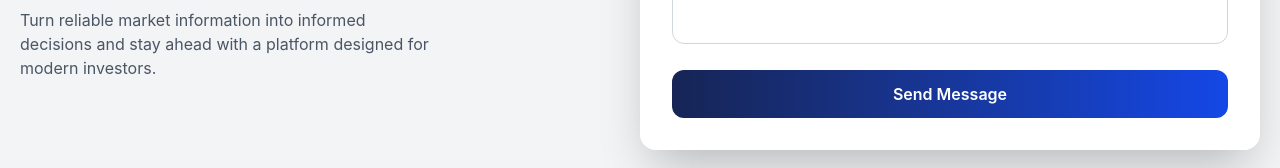
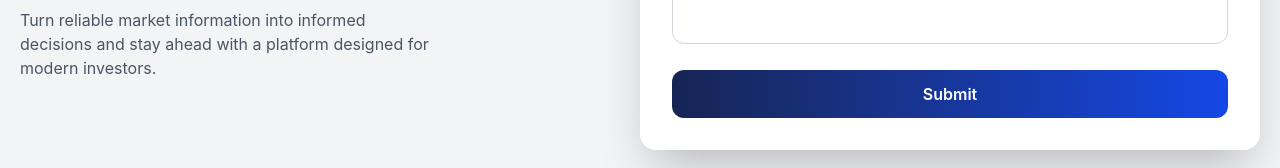
Before and after one commit to amansingh36645/Stock-Analyzer, a React (Vite) app: page /contact in a window 1280 px wide. Shown: the part 848-1016 px from the top of the page. Built offline with nearby package versions, Linux system fonts and the light colour scheme.

Commit message:
Added email integration in contact form

```diff
--- a/package.json
+++ b/package.json
@@ -10,12 +10,14 @@
     "preview": "vite preview"
   },
   "dependencies": {
+    "@emailjs/browser": "^4.4.1",
     "@remixicon/react": "^4.9.0",
     "@tailwindcss/vite": "^4.3.2",
     "axios": "^1.18.1",
     "react": "^19.2.6",
     "react-dom": "^19.2.6",
     "react-router-dom": "^7.18.1",
+    "react-toastify": "^11.1.0",
     "tailwindcss": "^4.3.2"
   },
   "devDependencies": {
--- a/src/components/NewsCard.jsx
+++ b/src/components/NewsCard.jsx
@@ -1,18 +1,48 @@
 import React from "react";
 
-const NewsCard = ({layout,img,title,category,publish}) => {
+const NewsCard = ({ layout, img, title, category, publish }) => {
   return (
-    <div className="shrink-0 w-75 ">
-      <div className={layout === "horizontal" ? "flex flex-col gap-4" : "flex gap-5" }  >
-        <img className={layout === "vertical" ? "w-24 h-24 ":""}  width={375} height={250} src={img} alt="" />
-        <div className="justify-center flex flex-col">
-          <h3 className="text-lg font-bold">{title}</h3>
-          <div className="flex gap-4">
-            <h1 className="text-cyan-700 font-bold">{category}</h1>
-            <p className="text-gray-700">{publish}</p>
+    <div className="shrink-0 w-80 group cursor-pointer ">
+      <div
+        className={
+          layout === "horizontal"
+            ? "flex flex-col gap-4"
+            : "flex gap-5 items-start"
+        }
+      >
+        {/* Image */}
+        <img
+          src={img}
+          alt={title}
+          className={
+            layout === "vertical"
+              ? "w-28 h-28 rounded-xl object-cover group-hover:scale-105 transition duration-300"
+              : "w-full h-52 rounded-2xl object-cover group-hover:scale-105 transition duration-300"
+          }
+        />
+
+        {/* Content */}
+        <div className="flex flex-col justify-between flex-1">
+          {/* Category */}
+          <span className="bg-blue-100 text-blue-700 text-xs font-semibold px-3 py-1 rounded-full w-fit">
+            {category}
+          </span>
+
+          {/* Title */}
+          <h3 className="text-lg font-bold text-gray-900 mt-3 group-hover:text-blue-800 transition line-clamp-2">
+            {title}
+          </h3>
+
+          {/* Author & Time */}
+          <div className="flex justify-between items-center mt-4 text-sm text-gray-500">
+            <span>{publish}</span>
           </div>
         </div>
-        <div className={layout === "horizontal" ? "w-full h-0.5 bg-gray-300" : ""}></div>
+
+        {/* Divider only for horizontal layout */}
+        {layout === "horizontal" && (
+          <div className="w-full h-px bg-gray-200 mt-2"></div>
+        )}
       </div>
     </div>
   );
--- a/src/index.css
+++ b/src/index.css
@@ -6,7 +6,7 @@
 }
 
 .horizontal-scroll::-webkit-scrollbar-track {
-  background: #fdfdfd;
+  background: #b5b5b5;
   border-radius: 9999px;
 }
 
--- a/src/pages/Contact.jsx
+++ b/src/pages/Contact.jsx
@@ -1,6 +1,33 @@
-import React from "react";
+import React, { useRef, useState } from "react";
+import emailjs from "@emailjs/browser";
+import { ToastContainer, toast } from "react-toastify";
+
+//toaster not done yet will se tomorrow
 
 const Contact = () => {
+  const [value, setValue] = useState("Submit");
+
+  const form = useRef();
+
+  const sendEmail = (e) => {
+    e.preventDefault();
+
+    emailjs
+      .sendForm("service_jj46z3o", "template_ckp6u5e", form.current, {
+        publicKey: "PmqTVsaXSNhmG0k_T",
+      })
+      .then(
+        () => {
+          console.log("SUCCESS!");
+
+          toast("Success");
+        },
+        (error) => {
+          console.log("FAILED...", error.text);
+        },
+      );
+  };
+
   return (
     <div>
       <div className="min-h-screen">
@@ -65,7 +92,11 @@ const Contact = () => {
               </div>
 
               {/* Form */}
-              <form className="flex flex-col gap-5 p-8">
+              <form
+                ref={form}
+                onSubmit={sendEmail}
+                className="flex flex-col gap-5 p-8"
+              >
                 <div>
                   <label className="block mb-2 text-gray-700 font-medium">
                     Full Name
@@ -99,9 +130,11 @@ const Contact = () => {
                   ></textarea>
                 </div>
 
-                <button className="bg-linear-to-r from-blue-950 to-blue-700 text-white py-3 rounded-xl font-semibold hover:scale-[1.02] hover:shadow-xl transition duration-300 cursor-pointer">
-                  Send Message
-                </button>
+                <input
+                  type="submit"
+                  value={value}
+                  className="bg-linear-to-r from-blue-950 to-blue-700 text-white py-3 rounded-xl font-semibold hover:scale-[1.02] hover:shadow-xl transition duration-300 cursor-pointer"
+                />
               </form>
             </div>
           </div>
--- a/src/pages/News.jsx
+++ b/src/pages/News.jsx
@@ -31,7 +31,9 @@ const News = () => {
   }, [category]);
 
   return (
-    <div>
+    <div className="bg-linear-to-b
+from-slate-100
+to-white">
       {/* heading 1 */}
       <div className=" ">
         <h1 className="text-center text-4xl font-bold p-4">News</h1>
```
Also changed, not shown: 1 other file (tests, documents, lock files or other folders).
